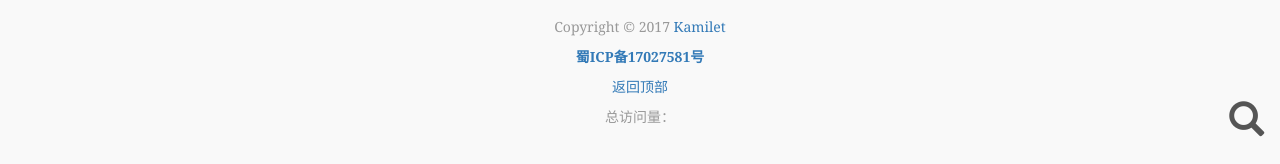
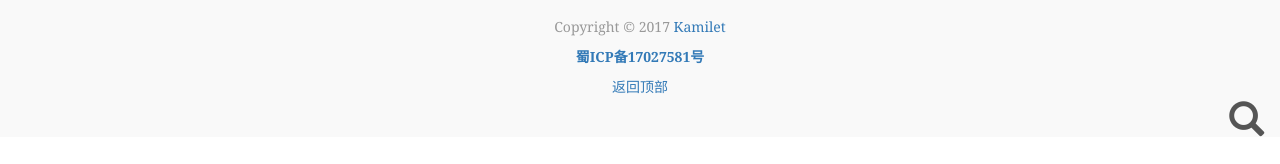
Before and after one commit to Kamilet/kamilet.github.io, a Jekyll site: the page built from index.cn.html, in a window 1280 px wide and 975 px high. Shown: the part 808-972 px from the top of the window. Built offline with Jekyll 4.4.1, drawn with Linux system fonts in a browser that asks for light colours; some web fonts are replaced; comment, search, counter and statistics services are not loaded.

Commit message:
done :100:

```diff
--- a/_includes/foot.html
+++ b/_includes/foot.html
@@ -7,26 +7,3 @@
       <p>
         <a href="#">{{ translation.backtop }}</a>
       </p>
-	  {% if site.51la and site.51lamb %}
-	  <p>
-		{{ translation.totalvisit }}<script language="javascript" type="text/javascript" src="//quote.users.51.la/?id={{ site.51la }}&amp;mb={{ site.51lamb }}"></script>
-	  </p>
-	  {% endif %}
-    </div>
-
-
-    <!-- Bootstrap core JavaScript
-    ================================================== -->
-    <!-- Placed at the end of the document so the pages load faster -->
-    <!--<script src="https://ajax.googleapis.com/ajax/libs/jquery/1.11.1/jquery.min.js"></script>
-    <script src="{{ '/assets/js/bootstrap.min.js' | prepend: site.baseurl }}"></script>
-    <script src="{{ '/assets/js/docs.min.js' | prepend: site.baseurl }}"></script>
-    <script src="https://cdn.bootcss.com/jquery/2.1.1/jquery.min.js"></script>
-    <script src="https://cdn.bootcss.com/bootstrap/3.3.7/js/bootstrap.min.js"></script>-->
-    <!-- IE10 viewport hack for Surface/desktop Windows 8 bug -->
-    <script src="{{ '/assets/js/ie10-viewport-bug-workaround.js' | prepend: site.baseurl }}"></script>
-    {% if site.51la %}
-	<!-- 51.la statistic -->
-  	<script language="javascript" type="text/javascript" src="//js.users.51.la/{{ site.51la }}.js"></script>
-    <noscript><a href="//www.51.la/?{{ site.51la }}" target="_blank"><img alt="&#x6211;&#x8981;&#x5566;&#x514D;&#x8D39;&#x7EDF;&#x8BA1;" src="//img.users.51.la/{{ site.51la }}.asp" style="border:none" /></a></noscript>
-	{% endif %}
```
